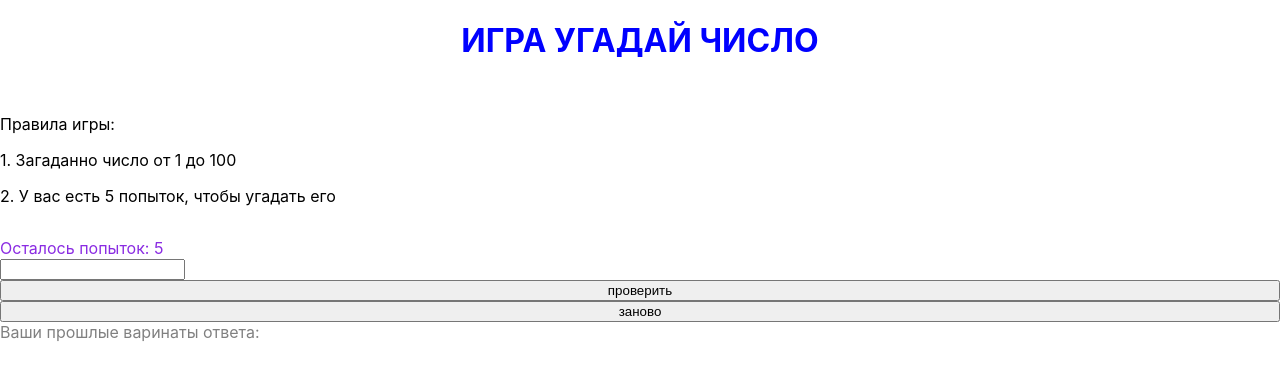
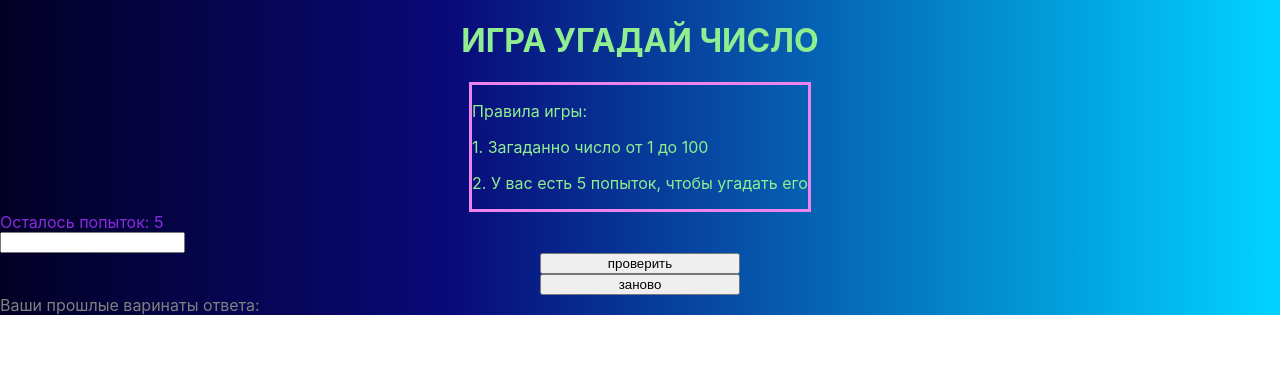
Before and after one commit to OsipR/scam, a React (Create React App) app in the folder scam/: page / in a window 1280 px wide. Shown: the top 380 px of the page. Built offline with nearby package versions, Linux system fonts and the light colour scheme.

Commit message:
guess the number

```diff
--- a/scam/src/App.js
+++ b/scam/src/App.js
@@ -20,7 +20,11 @@ function App() {
   }, []);
 
   const check = () => {
-    if (guess > 100) {
+    if (attempt == 0) {
+      window.location.reload();
+    } else if (guess == 0) {
+      alert('загаданное число не может быть равно 0')
+    }else if (guess > 100) {
       alert('вы ввели значение больше 100!');
     } else if (guess == random) {
       alert('вы угадали, загаданное число: ' + random);
@@ -33,8 +37,11 @@ function App() {
     };
     if (guess <= 100) {
       const number = guess  + ' ';
-    setPast(oldArray => [...oldArray, number]);
-    }
+      setPast(oldArray => [...oldArray, number]);
+    } else if (attempt == 3) {
+
+    };
+
   };
 
 
@@ -57,7 +64,7 @@ function App() {
       </div>
       <button onClick={() => check()} className={styles.buttonCheck}>проверить</button>
       <button onClick={() => window.location.reload()} className= {styles.buttonReload}>заново</button>
-      <div className={styles.past}>Ваши прошлые варинаты ответа: {past}</div>
+      <div className= {styles.past}>Ваши прошлые варинаты ответа: {past}</div>
     </div>
   );
 }
--- a/scam/src/App.module.css
+++ b/scam/src/App.module.css
@@ -2,16 +2,22 @@
     display: flex;
     justify-content: space-around;
     flex-direction: column;
+    background: linear-gradient(90deg, rgba(2,0,36,1) 0%, rgba(9,9,121,1) 35%, rgba(0,212,255,1) 100%);
 }
 
 .h1 {
     display: flex;
     justify-content: center;
-    color: blue;
+    color: #90EE90;
 }
 
 .p {
 
+    border: 3px solid violet;
+    font-size: medium;
+    text-align: justify;
+    margin: auto;
+    color: #90EE90;
 }
 
 .attempt {
@@ -20,17 +26,24 @@
 }
 
 .guess {
-
+    display: flex;
+    justify-content: center;
 }
 
 .buttonCheck {
-
+    margin:auto;
+    width:200px;
 }
 
 .buttonReload {
-
+    margin:auto;
+    width:200px;
 }
 
 .past {
     color: gray;
 }
+
+.dead {
+    color: red;
+}
```
